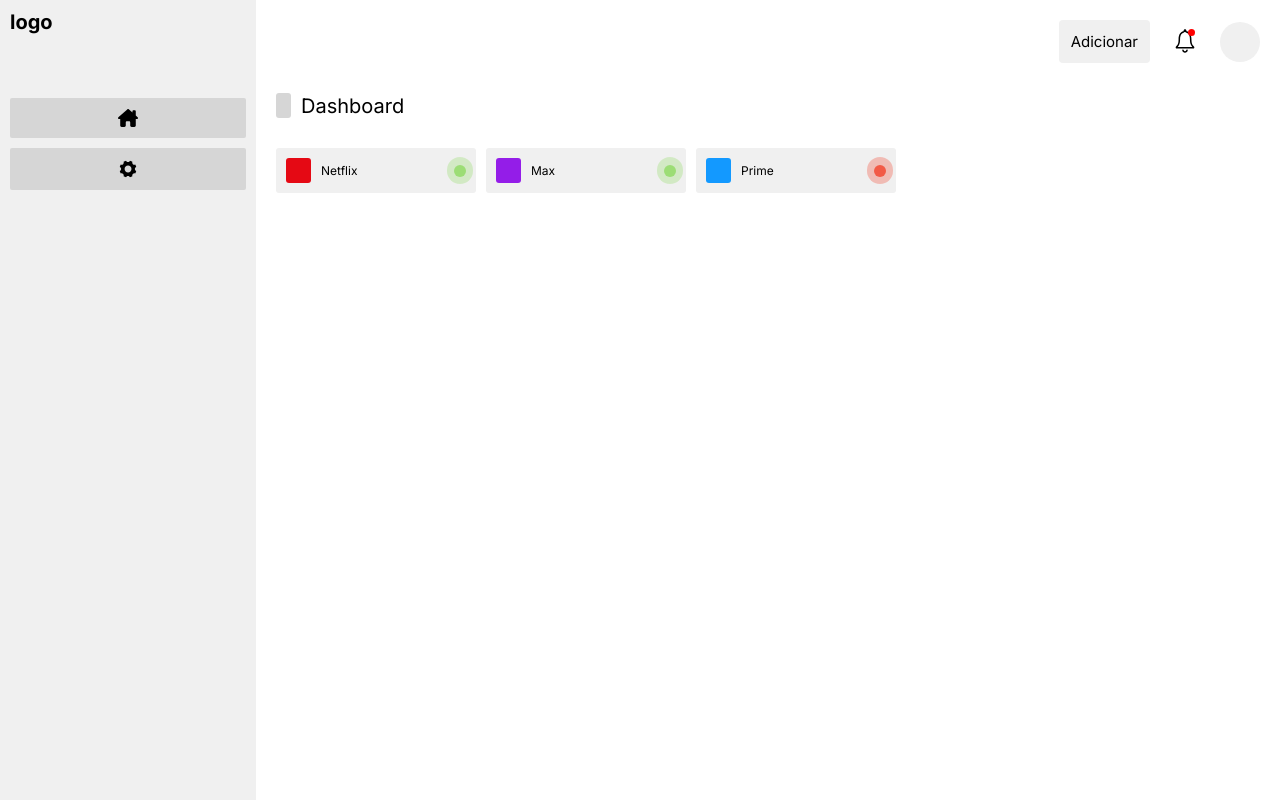
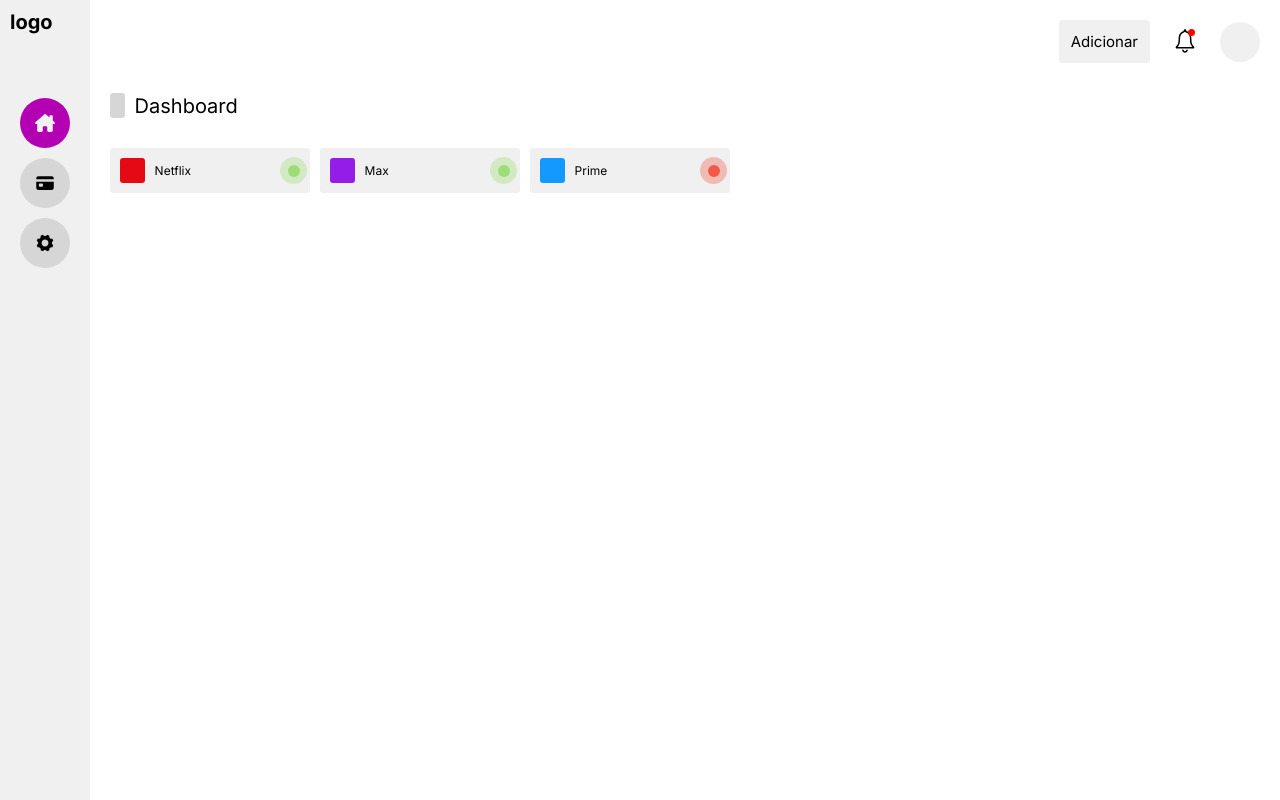
Before and after one commit to carlosr-lotus/bellboy, a Next.js app: page /dashboard in a window 1280 px wide. Built offline with nearby package versions, Linux system fonts and the light colour scheme.

Commit message:
UPD sidebar layout

```diff
--- a/src/app/page.module.css
+++ b/src/app/page.module.css
@@ -1,4 +1,3 @@
-/* Mobile first */
 .container {
     font-size: 1.2rem;
 }
--- a/src/app/page.tsx
+++ b/src/app/page.tsx
@@ -1,7 +1,7 @@
 "use client";
 
 // Packages
-import { useForm, SubmitHandler } from "react-hook-form";
+import { useForm } from "react-hook-form";
 
 // Components
 import Button from "@/material/Button";
--- a/src/components/Sidebar.tsx
+++ b/src/components/Sidebar.tsx
@@ -1,8 +1,9 @@
 // Icons
 import { FaHouseChimney } from "react-icons/fa6";
 import { IoIosSettings } from "react-icons/io";
+import { IoCard } from "react-icons/io5";
 
-import styles from '@/styles/components/Sidebar.module.css'
+import styles from "@/styles/components/Sidebar.module.css";
 
 export default function Sidebar(): JSX.Element {
   return (
@@ -11,12 +12,15 @@ export default function Sidebar(): JSX.Element {
 
       <div className={styles.linksContainer}>
         <div className={styles.link}>
-                    <FaHouseChimney size={20}/>
+          <FaHouseChimney size={20} className={styles.scaling} />
         </div>
         <div className={styles.link}>
-                    <IoIosSettings size={22}/>
+          <IoCard size={20} className={styles.showUp} />
+        </div>
+        <div className={`${styles.link}`}>
+          <IoIosSettings size={22} className={styles.rotate} />
         </div>
       </div>
     </div>
-    )
+  );
 }
--- a/src/styles/components/Sidebar.module.css
+++ b/src/styles/components/Sidebar.module.css
@@ -17,13 +17,87 @@
 }
 
 .link {
-    width: 100%;
-    padding: 1rem;
-    border-radius: .2rem;
+    width: 4rem;
+    height: 4rem;
+    margin: 0 auto;
+    /* padding: 1rem; */
+    border-radius: 100%;
 
     background-color: var(--link-background);
     cursor: pointer;
 
     display: flex;
     justify-content: center;
+    align-items: center;
 }
+
+/* development only */
+.linksContainer > .link:nth-child(1) {
+    background-color: #b200b2;
+}
+
+.linksContainer > .link:nth-child(1) > svg {
+    fill: #f1f1f1;
+}
+
+/* classes for each icon animation */
+.link:hover .scaling {
+    animation-name: scaling;
+    animation-duration: 1s;
+}
+
+.link:hover .showUp {
+    animation-name: swipe;
+    animation-duration: 2s;
+}
+
+.link:hover .rotate {
+    animation-name: rotate;
+    animation-duration: 2s;
+}
+
+/* svg icon animations */
+@keyframes scaling {
+    0% {
+        transform: scale(1);
+    }
+
+    50% {
+        transform: scale(1.2);
+    }
+
+    100% {
+        transform: scale(1);
+    }
+}
+
+@keyframes swipe {
+    0% {
+        transform: translateX(0);
+    }
+
+    50% {
+        transform: translateX(40%);
+    }
+
+    100% {
+        transform: translateX(0);
+    }
+}
+
+@keyframes rotate {
+    0% {
+        transform: rotate(0deg);
+    }
+
+    100% {
+        transform: rotate(360deg);
+    }
+}
+
+@media (min-width: 800px) {
+    .link {
+        width: 5rem;
+        height: 5rem;
+    }
+}
--- a/src/styles/pages/DashboardPage.module.css
+++ b/src/styles/pages/DashboardPage.module.css
@@ -20,8 +20,28 @@
     gap: 1rem;
 }
 
-@media (min-width: 1024px) {
+@media (min-width: 800px) {
+    .appContainer {
+        grid-template-columns: 10% 90%;
+    }
+
     .services {
         flex-direction: row;
     }
 }
+
+@media (min-width: 1024px) {
+    .appContainer {
+        grid-template-columns: 7% 93%;
+    }
+
+    .services {
+        flex-direction: row;
+    }
+}
+
+@media (min-width: 1920px) {
+    .appContainer {
+        grid-template-columns: 5% 95%;
+    }
+}
```
Lines whose indentation alone changed are shown as unchanged.
